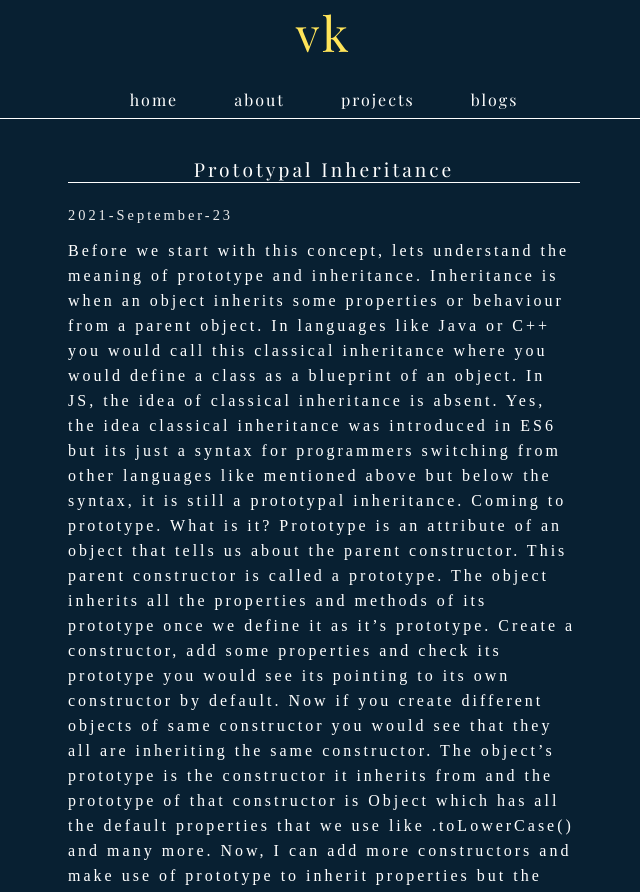
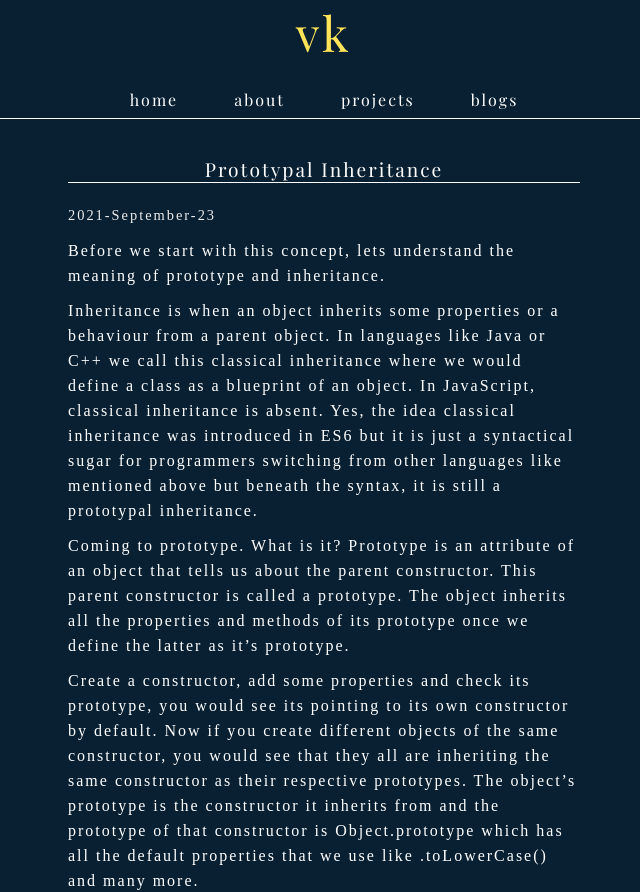
Before and after one commit to foolhardy21/markfour-neogcamp, a React (Create React App) app: page /#/blogs/prototypal-inheritance in a window 1280 px wide. Shown: the top 892 px of the page, without its empty margins (316-956 px from the left). Built offline with nearby package versions, Linux system fonts and the light colour scheme.

Commit message:
style - blog layout

```diff
--- a/src/pages/Blog/Blog.js
+++ b/src/pages/Blog/Blog.js
@@ -5,7 +5,7 @@ import styles from './Blog.module.css'
 
 const Blog = ({match}) => {
     const [blog, setBlog] = useState({})
-    console.log(blog)
+
     useEffect(() => {
         const currentblog = blogs.find(item => item.url === match.params.url)
         setBlog({...currentblog})
@@ -19,7 +19,12 @@ const Blog = ({match}) => {
                     blog.date &&
                     <p className={styles.blog_date}>{blog.date.getFullYear()}-{months[blog.date.getMonth()]}-{blog.date.getDate()}</p>
                 }
-                <p className={styles.blog_text}>{blog.text}</p>
+                {
+                    blog.text &&
+                    blog.text.map((item, index) =>
+                        <p key={index} className={styles.blog_text}>{item}</p>
+                    )
+                }
             </article>
         </section>
     )
--- a/src/pages/Blog/Blog.module.css
+++ b/src/pages/Blog/Blog.module.css
@@ -15,7 +15,7 @@
     width: 40vw;
     padding: 8px;
     line-height: 25px;
-    letter-spacing: 3px;
+    letter-spacing: 2px;
 }
 .blog_title {
     text-transform: capitalize;
--- a/src/pages/Blog/BlogList.js
+++ b/src/pages/Blog/BlogList.js
@@ -16,7 +16,7 @@ const BlogList = () => {
                                 {blog.date.getFullYear()}-{months[blog.date.getMonth()]}-{blog.date.getDate()}
                             </span><br/>
                             <p className={styles.bloglist_text}>
-                                {blog.text.slice(0,50)}. . . .
+                                {blog.text[0].slice(0,50)} . . . .
                                 <Link to={`/blogs/${blog.url}`}>
                                     Read More
                                 </Link>
--- a/src/pages/Blog/blogdata.js
+++ b/src/pages/Blog/blogdata.js
@@ -4,14 +4,16 @@ const blogs = [
         title: 'prototypal inheritance',
         url: 'prototypal-inheritance',
         date: new Date('2021-09-23'),
-        text: `Before we start with this concept, lets understand the meaning of prototype and inheritance.
-        Inheritance is when an object inherits some properties or behaviour from a parent object. In languages like Java or C++ you would call this classical inheritance where you would define a class as a blueprint of an object. In JS, the idea of classical inheritance is absent. Yes, the idea classical inheritance was introduced in ES6 but its just a syntax for programmers switching from other languages like mentioned above but below the syntax, it is still a prototypal inheritance.
-        Coming to prototype. What is it? Prototype is an attribute of an object that tells us about the parent constructor. This parent constructor is called a prototype. The object inherits all the properties and methods of its prototype once we define it as it’s prototype.
+        text: [
+            `Before we start with this concept, lets understand the meaning of prototype and inheritance.`,
+            `Inheritance is when an object inherits some properties or a behaviour from a parent object. In languages like Java or C++ we call this classical inheritance where we would define a class as a blueprint of an object. In JavaScript, classical inheritance is absent. Yes, the idea classical inheritance was introduced in ES6 but it is just a syntactical sugar for programmers switching from other languages like mentioned above but beneath the syntax, it is still a prototypal inheritance.`,
+            `Coming to prototype. What is it? Prototype is an attribute of an object that tells us about the parent constructor. This parent constructor is called a prototype. The object inherits all the properties and methods of its prototype once we define the latter as it’s prototype. `,
+            `Create a constructor, add some properties and check its prototype, you would see its pointing to its own constructor by default. Now if you create different objects of the same constructor, you would see that they all are inheriting the same constructor as their respective prototypes. The object’s prototype is the constructor it inherits from and the prototype of that constructor is Object.prototype which has all the default properties that we use like .toLowerCase() and many more.`,
+            `Now, I can add more constructors and make use of prototype to inherit properties but the final parent constructor is always going to be Object.prototype. It’s like a series of prototypes inheriting from their respective parent constructor in a chain. This is called a prototype chain. Whenever a call is made to an object’s property, it first checks for it in the “enumerable properties” and if it finds it, the value is returned and the search is stopped but if it doesn’t then it goes to the prototype of the object and searches for it until it reaches the final prototype called Object.prototype. `,
+            `This is the most basic idea of prototypal inheritance. `,
+            `Now, one more use case of prototype is as a property. You can define any function as the prototype of a constructor.  Usually adding functions like these as a prototype property is preferred when you wish to save memory. As instead of every object having its own copy of that particular function, all of them are sharing one copy of it defined as a prototype.`,
+        ],
 
-        Create a constructor, add some properties and check its prototype you would see its pointing to its own constructor by default. Now if you create different objects of same constructor you would see that they all are inheriting the same constructor. The object’s prototype is the constructor it inherits from and the prototype of that constructor is Object which has all the default properties that we use like .toLowerCase() and many more. Now, I can add more constructors and make use of prototype to inherit properties but the final parent constructor is always going to be Object.prototype. It’s like a series of prototypes inheriting from their respective parent constructor in a chain. This is called a prototype chain. Whenever a call is made to an objects property, it first checks it in the “enumerable properties” and if it finds it, it returns the value but if it doesn’t then it goes to the prototype of the object and searches for it until it reaches the final prototype called Object.prototype.
-        This is the most basic idea of prototypal inheritance.
-        Now one more use case of prototype property. You can define any function as the prototype of a constructor, in this case its_____.  Usually adding functions like these as a prototype is preferred to save memory as instead of every object having its own copy of that function, all of them are sharing one copy defined as a prototype.
-        `,
     },
 ]
 
```
